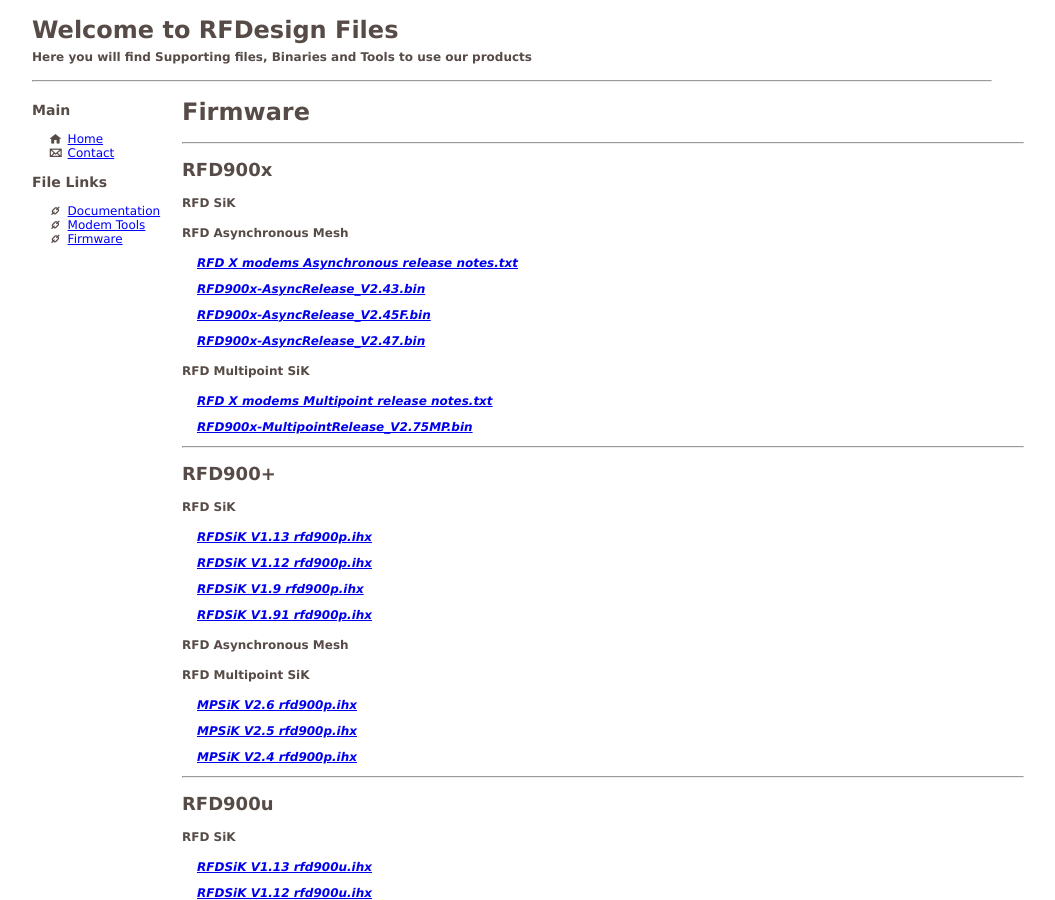
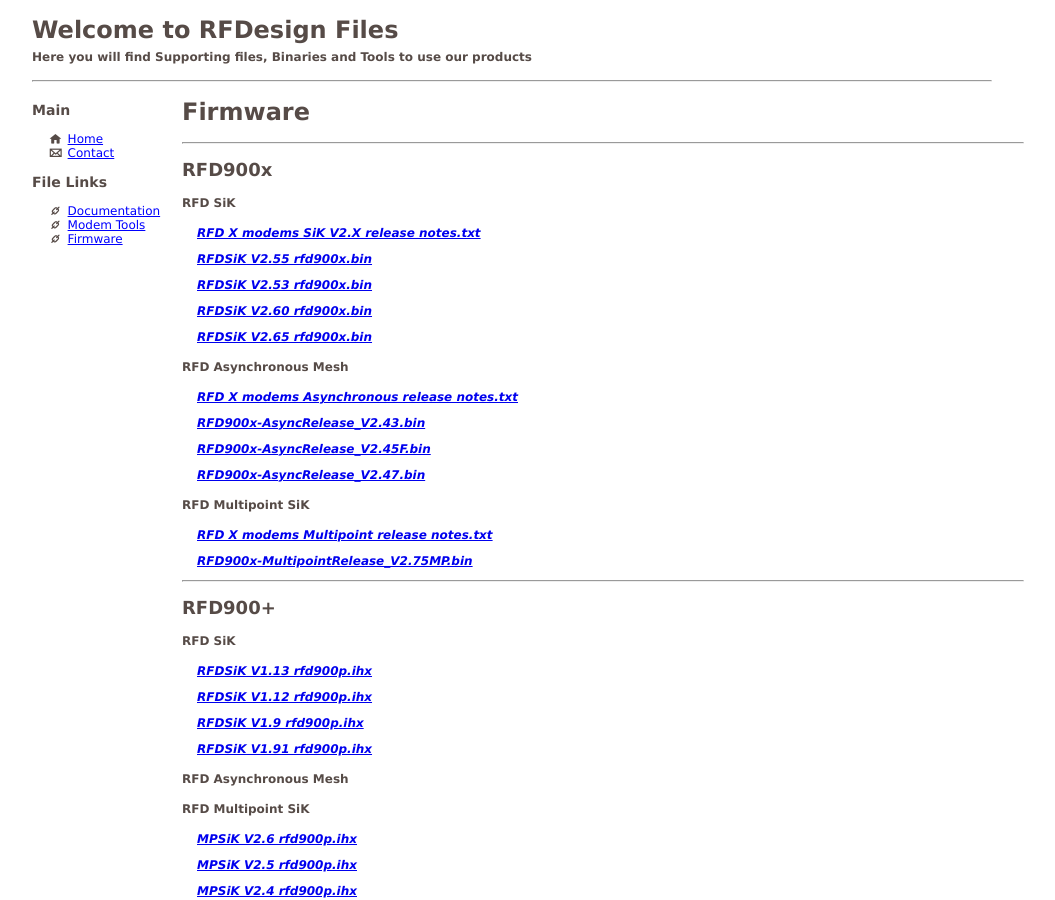
Before and after one commit to RFDesign/rfdesign.github.io, a Jekyll site: the page built from firmware.html, in a window 1280 px wide and 900 px high. Shown: the whole window, without its empty margins (26-1081 px from the left). Built offline with Jekyll 4.4.1, drawn with Linux system fonts in a browser that asks for light colours; part of the change alters nothing that is shown.

Commit message:
Update firmware.yml

```diff
--- a/_data/firmware.yml
+++ b/_data/firmware.yml
@@ -3,7 +3,7 @@
     SIK V3.X:
         - file: RFD X modems SiK V3.X release notes.txt
         - file: RFDSiK V3.01 rfd900x.bin
-    SIKV2.X:
+    SIK:
         #- file: RFD X modems SiK V3.X release notes.txt
         #- file: RFDSiK V3.01 rfd900x.bin
         - file: RFD X modems SiK V2.X release notes.txt
```
